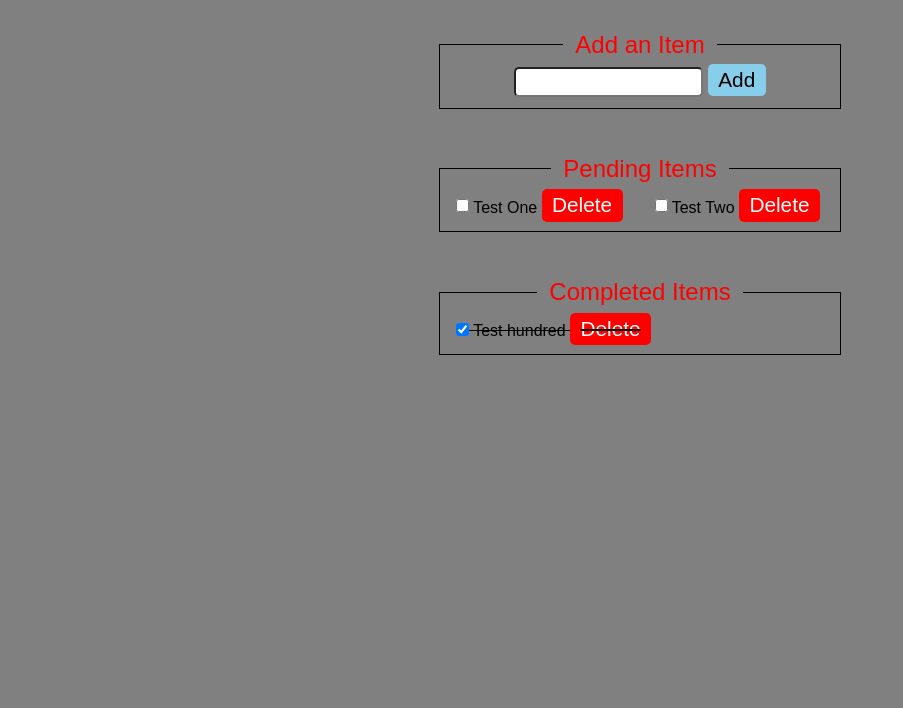
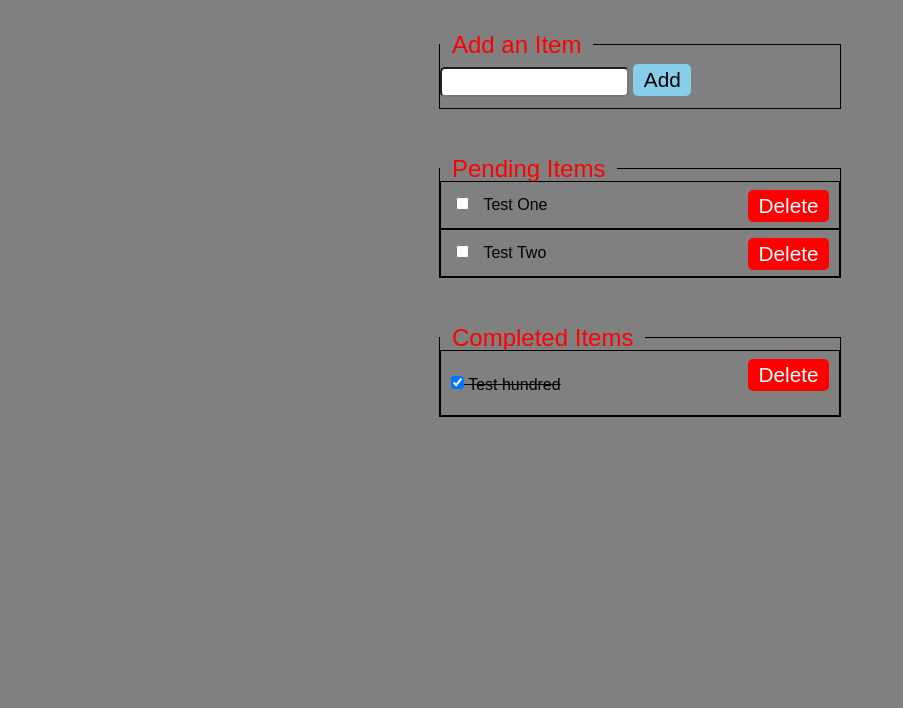
Before and after one commit to andela-calim/shopping-list, a plain HTML site: page index.html in a window 1280 px wide. Shown: the part 92-800 px from the top of the page, without its empty margins (0-903 px from the left). Drawn offline with Linux system fonts and the light colour scheme.

Commit message:
css edit

```diff
--- a/css/main.css
+++ b/css/main.css
@@ -7,12 +7,13 @@ body {
 	width: 100%;
 	font-family: sans-serif;
 	background-color: grey;
+
 }
 
 #container {
 	margin: 0 auto;
 	padding: 0 auto;
-	text-align: center;
+	/*text-align: center;*/
 }
 section {
 	margin: 3em 0;
@@ -62,12 +63,23 @@ button {
 
 ul > li {
 	margin: 0.5em 1em;
-	float: left;
+	position: relative;
+	margin: 0 auto;
+	padding: 15px 10px;
+	border: 1px solid #000;
 }
+
+#incomplete-tasks input[type="checkbox"], #incomplete-tasks label {
+	margin: 0 5px;
+}
+
 
 .delete {
 	background-color: red;
 	color: #fff;
+	position: absolute;
+	right: 10px;
+	top: 8px;
 }
 
 #completed-tasks li {
```
